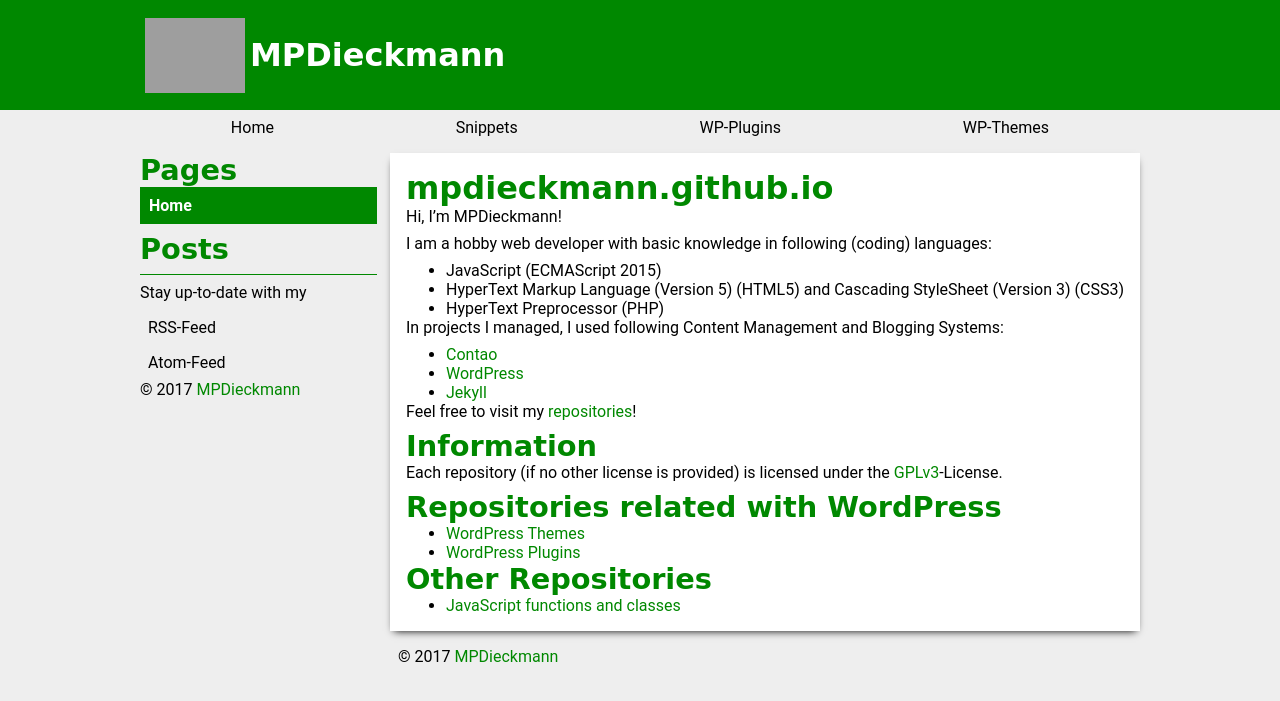
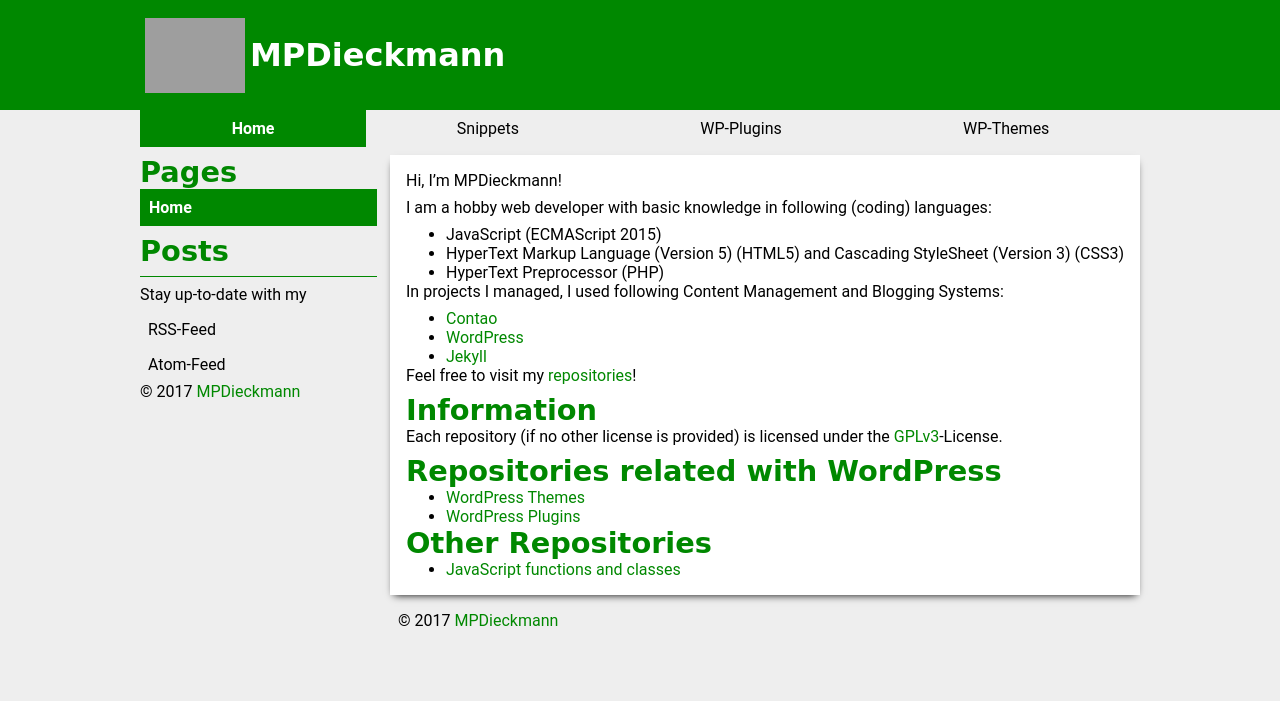
Before and after one commit to MPDieckmann/mpdieckmann.github.io, a Jekyll site: the page built from index.md, in a window 1280 px wide. Shown: the top 701 px of the page. Built offline with Jekyll 4.4.1, drawn with Linux system fonts in a browser that asks for light colours.

Commit message:
Update and rename README.md to index.md

```diff
--- a/README.md
+++ b/index.md
@@ -2,8 +2,6 @@
 title: "Home"
 hidetitle: "true"
 ---
-# mpdieckmann.github.io
-
 Hi, I'm MPDieckmann!
 
 I am a hobby web developer with basic knowledge in following (coding) languages:
```
